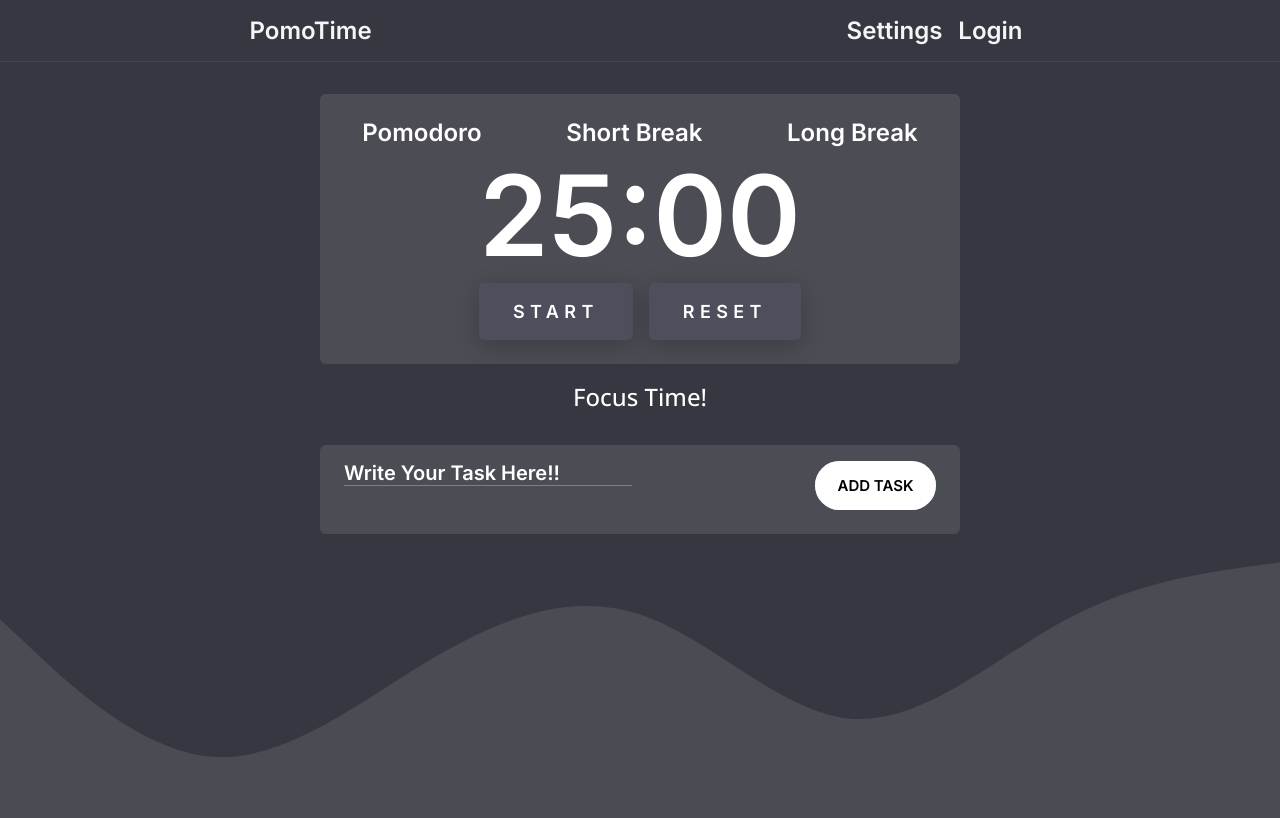
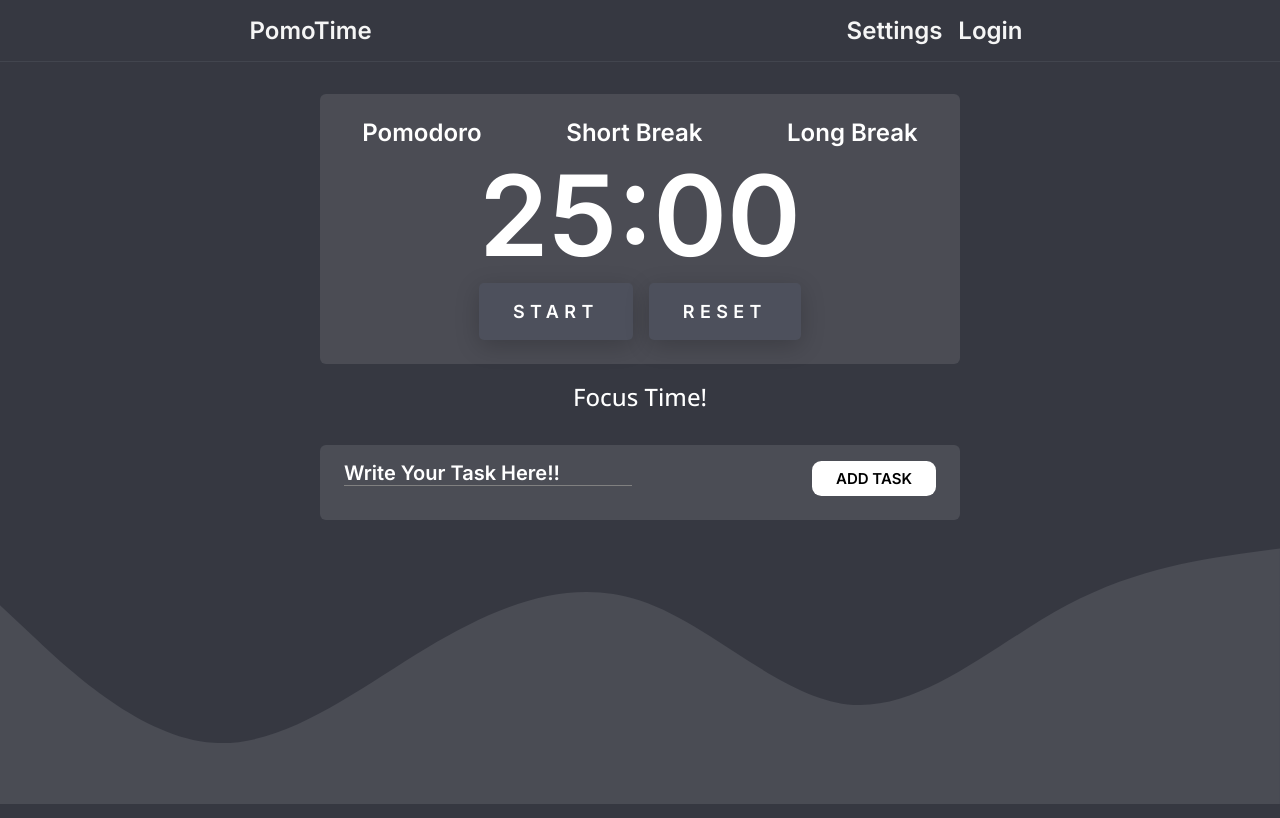
Before and after one commit to Neel2107/PomoTIme, a React (Vite) app: page / in a window 1280 px wide. Built offline with nearby package versions, Linux system fonts and the light colour scheme.

Commit message:
changes in btn css

```diff
--- a/src/Components/Todo.jsx
+++ b/src/Components/Todo.jsx
@@ -60,7 +60,7 @@ export const Todo = () => {
       </div >
       <div className="for-task-bg">
       <div className="tasks">
-        <span>
+        <span className="for-center-input">
           <input
             type="text"
             placeholder="Write Your Task Here!!"
--- a/src/index.css
+++ b/src/index.css
@@ -144,9 +144,9 @@ html {
     font-size: 15px;
     text-transform: uppercase;
     text-decoration: none;
-    padding: 1em 1.5em;
+    padding: 0.5rem 1.5rem;
     display: inline-block;
-    border-radius: 6em;
+    border-radius: 0.625em;
     transition: all .2s;
     border: none;
     font-family: inherit;
@@ -462,3 +462,10 @@ html {
 .list-btns {
     width: 3.75rem;
 }
+
+
+.for-center-input{
+  display: table-cell;
+  vertical-align: middle;
+  text-align: center;
+}
```
